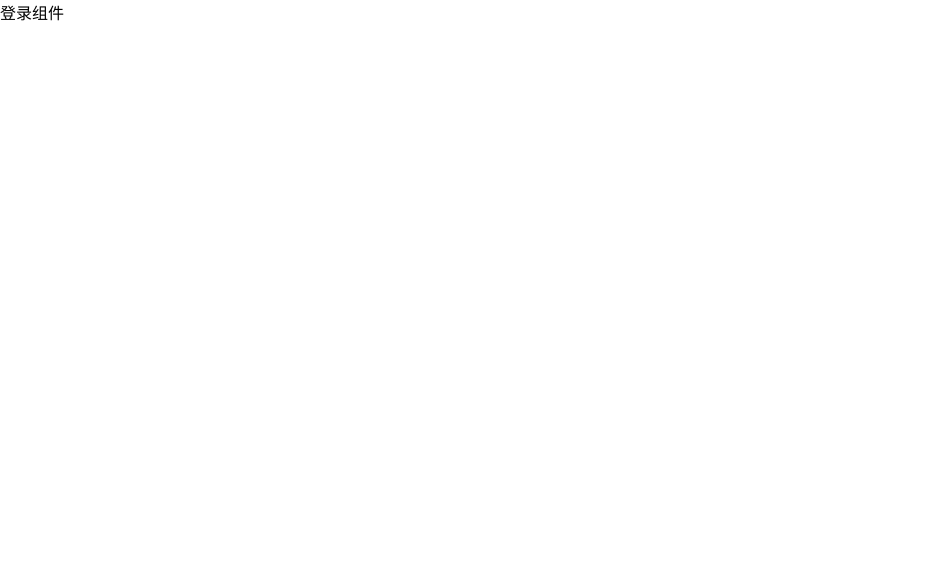
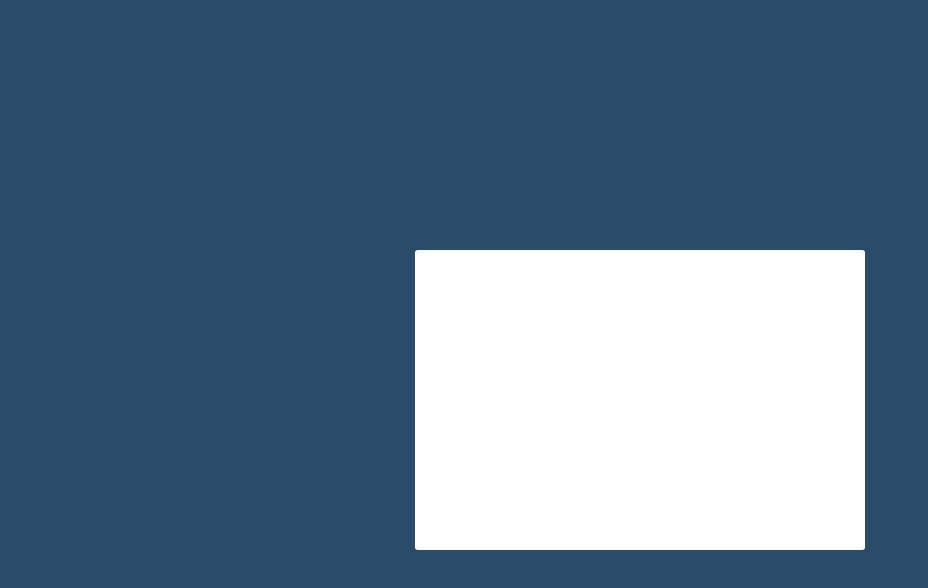
Before and after one commit to huoyinghui/jd, a Vue app: page /#/login in a window 1280 px wide. Shown: the top 588 px of the page, without its empty margins (0-928 px from the left). Built offline with nearby package versions, Linux system fonts and the light colour scheme.

Commit message:
add: 居中login_box

```diff
--- a/src/views/login/Login.vue
+++ b/src/views/login/Login.vue
@@ -1,7 +1,8 @@
 <template>
     <div class="login_container">
-        登录组件
-        <icon-svg icon-class="password" />
+        <div class="login_box">
+
+        </div>
     </div>
 </template>
 
@@ -10,4 +11,18 @@
 </script>
 
 <style lang="less" scoped>
+.login_container {
+    background-color: #2b4b6b;
+    height: 100%;
+}
+.login_box {
+    width: 450px;
+    height: 300px;
+    background-color: #fff;
+    border-radius: 3px;
+    position: absolute;
+    left: 50%;
+    top: 50%;
+    transform: translate(-50%, -50%)
+}
 </style>
```
